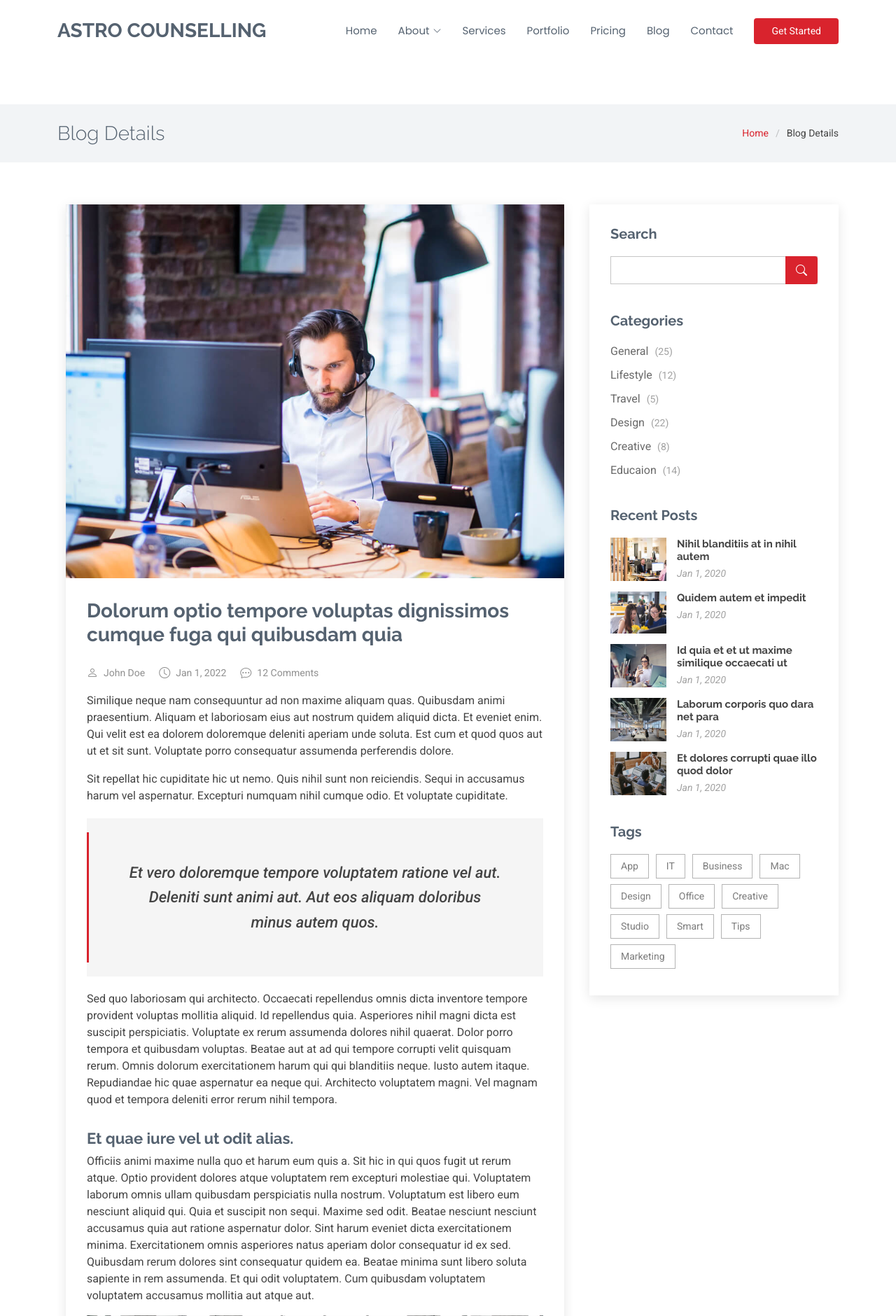
After one commit to abhinavvashisht/jain-astro-counselling, a Django app: page /blog-detail/ in a window 1280 px wide. The commit adds this page. Shown: the top 1880 px of the page at 70% size. Run offline with Django 5.2, Linux system fonts and the light colour scheme; some libraries are stand-ins or nearby versions.

Commit message:
Added Blog Detail Page - Stable

```diff
--- a/astrosite/templates/base.html
+++ b/astrosite/templates/base.html
@@ -113,6 +113,9 @@
 
   {% block privacypolicy %}
   {% endblock privacypolicy %}
+
+  {% block blogdetail %}
+  {% endblock blogdetail %}
   <!--##### pages  #####-->
 
   <footer id="footer" class="footer dark-background">
--- /dev/null
+++ b/astrosite/templates/blog-detail.html
@@ -0,0 +1,350 @@
+{% extends "base.html" %}
+{% block pagetitle %}Blog Detail{% endblock pagetitle %}
+{% load static %}
+{% block blogdetail %}
+<section>
+    <main class="main">
+
+        <!-- Page Title -->
+        <div class="page-title light-background">
+          <div class="container d-lg-flex justify-content-between align-items-center">
+            <h1 class="mb-2 mb-lg-0">Blog Details</h1>
+            <nav class="breadcrumbs">
+              <ol>
+                <li><a href="{% url 'home' %}">Home</a></li>
+                <li class="current">Blog Details</li>
+              </ol>
+            </nav>
+          </div>
+        </div><!-- End Page Title -->
+
+        <div class="container">
+          <div class="row">
+
+            <div class="col-lg-8">
+
+              <!-- Blog Details Section -->
+              <section id="blog-details" class="blog-details section">
+                <div class="container">
+
+                  <article class="article">
+
+                    <div class="post-img">
+                      <img src='{% static "assets/img/blog/blog-1.jpg" %}' alt="" class="img-fluid">
+                    </div>
+
+                    <h2 class="title">Dolorum optio tempore voluptas dignissimos cumque fuga qui quibusdam quia</h2>
+
+                    <div class="meta-top">
+                      <ul>
+                        <li class="d-flex align-items-center"><i class="bi bi-person"></i> <a href="blog-details.html">John Doe</a></li>
+                        <li class="d-flex align-items-center"><i class="bi bi-clock"></i> <a href="blog-details.html"><time datetime="2020-01-01">Jan 1, 2022</time></a></li>
+                        <li class="d-flex align-items-center"><i class="bi bi-chat-dots"></i> <a href="blog-details.html">12 Comments</a></li>
+                      </ul>
+                    </div><!-- End meta top -->
+
+                    <div class="content">
+                      <p>
+                        Similique neque nam consequuntur ad non maxime aliquam quas. Quibusdam animi praesentium. Aliquam et laboriosam eius aut nostrum quidem aliquid dicta.
+                        Et eveniet enim. Qui velit est ea dolorem doloremque deleniti aperiam unde soluta. Est cum et quod quos aut ut et sit sunt. Voluptate porro consequatur assumenda perferendis dolore.
+                      </p>
+
+                      <p>
+                        Sit repellat hic cupiditate hic ut nemo. Quis nihil sunt non reiciendis. Sequi in accusamus harum vel aspernatur. Excepturi numquam nihil cumque odio. Et voluptate cupiditate.
+                      </p>
+
+                      <blockquote>
+                        <p>
+                          Et vero doloremque tempore voluptatem ratione vel aut. Deleniti sunt animi aut. Aut eos aliquam doloribus minus autem quos.
+                        </p>
+                      </blockquote>
+
+                      <p>
+                        Sed quo laboriosam qui architecto. Occaecati repellendus omnis dicta inventore tempore provident voluptas mollitia aliquid. Id repellendus quia. Asperiores nihil magni dicta est suscipit perspiciatis. Voluptate ex rerum assumenda dolores nihil quaerat.
+                        Dolor porro tempora et quibusdam voluptas. Beatae aut at ad qui tempore corrupti velit quisquam rerum. Omnis dolorum exercitationem harum qui qui blanditiis neque.
+                        Iusto autem itaque. Repudiandae hic quae aspernatur ea neque qui. Architecto voluptatem magni. Vel magnam quod et tempora deleniti error rerum nihil tempora.
+                      </p>
+
+                      <h3>Et quae iure vel ut odit alias.</h3>
+                      <p>
+                        Officiis animi maxime nulla quo et harum eum quis a. Sit hic in qui quos fugit ut rerum atque. Optio provident dolores atque voluptatem rem excepturi molestiae qui. Voluptatem laborum omnis ullam quibusdam perspiciatis nulla nostrum. Voluptatum est libero eum nesciunt aliquid qui.
+                        Quia et suscipit non sequi. Maxime sed odit. Beatae nesciunt nesciunt accusamus quia aut ratione aspernatur dolor. Sint harum eveniet dicta exercitationem minima. Exercitationem omnis asperiores natus aperiam dolor consequatur id ex sed. Quibusdam rerum dolores sint consequatur quidem ea.
+                        Beatae minima sunt libero soluta sapiente in rem assumenda. Et qui odit voluptatem. Cum quibusdam voluptatem voluptatem accusamus mollitia aut atque aut.
+                      </p>
+                      <img src='{% static "assets/img/blog/blog-inside-post.jpg" %}' class="img-fluid" alt="">
+
+                      <h3>Ut repellat blanditiis est dolore sunt dolorum quae.</h3>
+                      <p>
+                        Rerum ea est assumenda pariatur quasi et quam. Facilis nam porro amet nostrum. In assumenda quia quae a id praesentium. Quos deleniti libero sed occaecati aut porro autem. Consectetur sed excepturi sint non placeat quia repellat incidunt labore. Autem facilis hic dolorum dolores vel.
+                        Consectetur quasi id et optio praesentium aut asperiores eaque aut. Explicabo omnis quibusdam esse. Ex libero illum iusto totam et ut aut blanditiis. Veritatis numquam ut illum ut a quam vitae.
+                      </p>
+                      <p>
+                        Alias quia non aliquid. Eos et ea velit. Voluptatem maxime enim omnis ipsa voluptas incidunt. Nulla sit eaque mollitia nisi asperiores est veniam.
+                      </p>
+
+                    </div><!-- End post content -->
+
+                    <div class="meta-bottom">
+                      <i class="bi bi-folder"></i>
+                      <ul class="cats">
+                        <li><a href="#">Business</a></li>
+                      </ul>
+
+                      <i class="bi bi-tags"></i>
+                      <ul class="tags">
+                        <li><a href="#">Creative</a></li>
+                        <li><a href="#">Tips</a></li>
+                        <li><a href="#">Marketing</a></li>
+                      </ul>
+                    </div><!-- End meta bottom -->
+
+                  </article>
+
+                </div>
+              </section><!-- /Blog Details Section -->
+
+              <!-- Blog Comments Section -->
+              <section id="blog-comments" class="blog-comments section">
+
+                <div class="container">
+
+                  <h4 class="comments-count">8 Comments</h4>
+
+                  <div id="comment-1" class="comment">
+                    <div class="d-flex">
+                      <div class="comment-img"><img src='{% static "assets/img/blog/comments-1.jpg" %}' alt=""></div>
+                      <div>
+                        <h5><a href="">Georgia Reader</a> <a href="#" class="reply"><i class="bi bi-reply-fill"></i> Reply</a></h5>
+                        <time datetime="2020-01-01">01 Jan,2022</time>
+                        <p>
+                          Et rerum totam nisi. Molestiae vel quam dolorum vel voluptatem et et. Est ad aut sapiente quis molestiae est qui cum soluta.
+                          Vero aut rerum vel. Rerum quos laboriosam placeat ex qui. Sint qui facilis et.
+                        </p>
+                      </div>
+                    </div>
+                  </div><!-- End comment #1 -->
+
+                  <div id="comment-2" class="comment">
+                    <div class="d-flex">
+                      <div class="comment-img"><img src='{% static "assets/img/blog/comments-2.jpg" %}' alt=""></div>
+                      <div>
+                        <h5><a href="">Aron Alvarado</a> <a href="#" class="reply"><i class="bi bi-reply-fill"></i> Reply</a></h5>
+                        <time datetime="2020-01-01">01 Jan,2022</time>
+                        <p>
+                          Ipsam tempora sequi voluptatem quis sapiente non. Autem itaque eveniet saepe. Officiis illo ut beatae.
+                        </p>
+                      </div>
+                    </div>
+
+                    <div id="comment-reply-1" class="comment comment-reply">
+                      <div class="d-flex">
+                        <div class="comment-img"><img src='{% static "assets/img/blog/comments-3.jpg" %}' alt=""></div>
+                        <div>
+                          <h5><a href="">Lynda Small</a> <a href="#" class="reply"><i class="bi bi-reply-fill"></i> Reply</a></h5>
+                          <time datetime="2020-01-01">01 Jan,2022</time>
+                          <p>
+                            Enim ipsa eum fugiat fuga repellat. Commodi quo quo dicta. Est ullam aspernatur ut vitae quia mollitia id non. Qui ad quas nostrum rerum sed necessitatibus aut est. Eum officiis sed repellat maxime vero nisi natus. Amet nesciunt nesciunt qui illum omnis est et dolor recusandae.
+
+                            Recusandae sit ad aut impedit et. Ipsa labore dolor impedit et natus in porro aut. Magnam qui cum. Illo similique occaecati nihil modi eligendi. Pariatur distinctio labore omnis incidunt et illum. Expedita et dignissimos distinctio laborum minima fugiat.
+
+                            Libero corporis qui. Nam illo odio beatae enim ducimus. Harum reiciendis error dolorum non autem quisquam vero rerum neque.
+                          </p>
+                        </div>
+                      </div>
+
+                      <div id="comment-reply-2" class="comment comment-reply">
+                        <div class="d-flex">
+                          <div class="comment-img"><img src='{% static "assets/img/blog/comments-4.jpg" %}' alt=""></div>
+                          <div>
+                            <h5><a href="">Sianna Ramsay</a> <a href="#" class="reply"><i class="bi bi-reply-fill"></i> Reply</a></h5>
+                            <time datetime="2020-01-01">01 Jan,2022</time>
+                            <p>
+                              Et dignissimos impedit nulla et quo distinctio ex nemo. Omnis quia dolores cupiditate et. Ut unde qui eligendi sapiente omnis ullam. Placeat porro est commodi est officiis voluptas repellat quisquam possimus. Perferendis id consectetur necessitatibus.
+                            </p>
+                          </div>
+                        </div>
+
+                      </div><!-- End comment reply #2-->
+
+                    </div><!-- End comment reply #1-->
+
+                  </div><!-- End comment #2-->
+
+                  <div id="comment-3" class="comment">
+                    <div class="d-flex">
+                      <div class="comment-img"><img src='{% static "assets/img/blog/comments-5.jpg" %}' alt=""></div>
+                      <div>
+                        <h5><a href="">Nolan Davidson</a> <a href="#" class="reply"><i class="bi bi-reply-fill"></i> Reply</a></h5>
+                        <time datetime="2020-01-01">01 Jan,2022</time>
+                        <p>
+                          Distinctio nesciunt rerum reprehenderit sed. Iste omnis eius repellendus quia nihil ut accusantium tempore. Nesciunt expedita id dolor exercitationem aspernatur aut quam ut. Voluptatem est accusamus iste at.
+                          Non aut et et esse qui sit modi neque. Exercitationem et eos aspernatur. Ea est consequuntur officia beatae ea aut eos soluta. Non qui dolorum voluptatibus et optio veniam. Quam officia sit nostrum dolorem.
+                        </p>
+                      </div>
+                    </div>
+
+                  </div><!-- End comment #3 -->
+
+                  <div id="comment-4" class="comment">
+                    <div class="d-flex">
+                      <div class="comment-img"><img src="assets/img/blog/comments-6.jpg" alt=""></div>
+                      <div>
+                        <h5><a href="">Kay Duggan</a> <a href="#" class="reply"><i class="bi bi-reply-fill"></i> Reply</a></h5>
+                        <time datetime="2020-01-01">01 Jan,2022</time>
+                        <p>
+                          Dolorem atque aut. Omnis doloremque blanditiis quia eum porro quis ut velit tempore. Cumque sed quia ut maxime. Est ad aut cum. Ut exercitationem non in fugiat.
+                        </p>
+                      </div>
+                    </div>
+
+                  </div><!-- End comment #4 -->
+
+                </div>
+
+              </section><!-- /Blog Comments Section -->
+
+              <!-- Comment Form Section -->
+              <section id="comment-form" class="comment-form section">
+                <div class="container">
+
+                  <form action="">
+
+                    <h4>Post Comment</h4>
+                    <p>Your email address will not be published. Required fields are marked * </p>
+                    <div class="row">
+                      <div class="col-md-6 form-group">
+                        <input name="name" type="text" class="form-control" placeholder="Your Name*">
+                      </div>
+                      <div class="col-md-6 form-group">
+                        <input name="email" type="text" class="form-control" placeholder="Your Email*">
+                      </div>
+                    </div>
+                    <div class="row">
+                      <div class="col form-group">
+                        <input name="website" type="text" class="form-control" placeholder="Your Website">
+                      </div>
+                    </div>
+                    <div class="row">
+                      <div class="col form-group">
+                        <textarea name="comment" class="form-control" placeholder="Your Comment*"></textarea>
+                      </div>
+                    </div>
+
+                    <div class="text-center">
+                      <button type="submit" class="btn btn-primary">Post Comment</button>
+                    </div>
+
+                  </form>
+
+                </div>
+              </section><!-- /Comment Form Section -->
+
+            </div>
+
+            <div class="col-lg-4 sidebar">
+
+              <div class="widgets-container">
+
+                <!-- Search Widget -->
+                <div class="search-widget widget-item">
+
+                  <h3 class="widget-title">Search</h3>
+                  <form action="">
+                    <input type="text">
+                    <button type="submit" title="Search"><i class="bi bi-search"></i></button>
+                  </form>
+
+                </div><!--/Search Widget -->
+
+                <!-- Categories Widget -->
+                <div class="categories-widget widget-item">
+
+                  <h3 class="widget-title">Categories</h3>
+                  <ul class="mt-3">
+                    <li><a href="#">General <span>(25)</span></a></li>
+                    <li><a href="#">Lifestyle <span>(12)</span></a></li>
+                    <li><a href="#">Travel <span>(5)</span></a></li>
+                    <li><a href="#">Design <span>(22)</span></a></li>
+                    <li><a href="#">Creative <span>(8)</span></a></li>
+                    <li><a href="#">Educaion <span>(14)</span></a></li>
+                  </ul>
+
+                </div><!--/Categories Widget -->
+
+                <!-- Recent Posts Widget -->
+                <div class="recent-posts-widget widget-item">
+
+                  <h3 class="widget-title">Recent Posts</h3>
+
+                  <div class="post-item">
+                    <img src="assets/img/blog/blog-recent-1.jpg" alt="" class="flex-shrink-0">
+                    <div>
+                      <h4><a href="blog-details.html">Nihil blanditiis at in nihil autem</a></h4>
+                      <time datetime="2020-01-01">Jan 1, 2020</time>
+                    </div>
+                  </div><!-- End recent post item-->
+
+                  <div class="post-item">
+                    <img src="assets/img/blog/blog-recent-2.jpg" alt="" class="flex-shrink-0">
+                    <div>
+                      <h4><a href="blog-details.html">Quidem autem et impedit</a></h4>
+                      <time datetime="2020-01-01">Jan 1, 2020</time>
+                    </div>
+                  </div><!-- End recent post item-->
+
+                  <div class="post-item">
+                    <img src="assets/img/blog/blog-recent-3.jpg" alt="" class="flex-shrink-0">
+                    <div>
+                      <h4><a href="blog-details.html">Id quia et et ut maxime similique occaecati ut</a></h4>
+                      <time datetime="2020-01-01">Jan 1, 2020</time>
+                    </div>
+                  </div><!-- End recent post item-->
+
+                  <div class="post-item">
+                    <img src="assets/img/blog/blog-recent-4.jpg" alt="" class="flex-shrink-0">
+                    <div>
+                      <h4><a href="blog-details.html">Laborum corporis quo dara net para</a></h4>
+                      <time datetime="2020-01-01">Jan 1, 2020</time>
+                    </div>
+                  </div><!-- End recent post item-->
+
+                  <div class="post-item">
+                    <img src="assets/img/blog/blog-recent-5.jpg" alt="" class="flex-shrink-0">
+                    <div>
+                      <h4><a href="blog-details.html">Et dolores corrupti quae illo quod dolor</a></h4>
+                      <time datetime="2020-01-01">Jan 1, 2020</time>
+                    </div>
+                  </div><!-- End recent post item-->
+
+                </div><!--/Recent Posts Widget -->
+
+                <!-- Tags Widget -->
+                <div class="tags-widget widget-item">
+
+                  <h3 class="widget-title">Tags</h3>
+                  <ul>
+                    <li><a href="#">App</a></li>
+                    <li><a href="#">IT</a></li>
+                    <li><a href="#">Business</a></li>
+                    <li><a href="#">Mac</a></li>
+                    <li><a href="#">Design</a></li>
+                    <li><a href="#">Office</a></li>
+                    <li><a href="#">Creative</a></li>
+                    <li><a href="#">Studio</a></li>
+                    <li><a href="#">Smart</a></li>
+                    <li><a href="#">Tips</a></li>
+                    <li><a href="#">Marketing</a></li>
+                  </ul>
+
+                </div><!--/Tags Widget -->
+
+              </div>
+
+            </div>
+
+          </div>
+        </div>
+
+      </main>
+</section>
+{% endblock blogdetail %}
--- a/astrosite/urls.py
+++ b/astrosite/urls.py
@@ -10,6 +10,7 @@ urlpatterns = [
     path('contact/', views.contact, name='contact'),
     path('portfolio/', views.portfolio, name='portfolio'),
     path('blog/', views.blog, name='blog'),
+    path('blog-detail/', views.blogdetail, name='blogdetail'),
     path('testimonials/', views.testimonials, name='testimonials'),
     path('terms-service/', views.terms, name='terms'),
     path('privacy-policy/', views.privacypolicy, name='privacypolicy'),
--- a/astrosite/views.py
+++ b/astrosite/views.py
@@ -23,6 +23,9 @@ def portfolio(request):
 def blog(request):
     return render(request, 'blog.html')
 
+def blogdetail(request):
+    return render(request, 'blog-detail.html')
+
 def testimonials(request):
     return render(request, 'testimonials.html')
 
```
Also changed, not shown: astrosite/templates/blog.html (+52 -26 lines).
